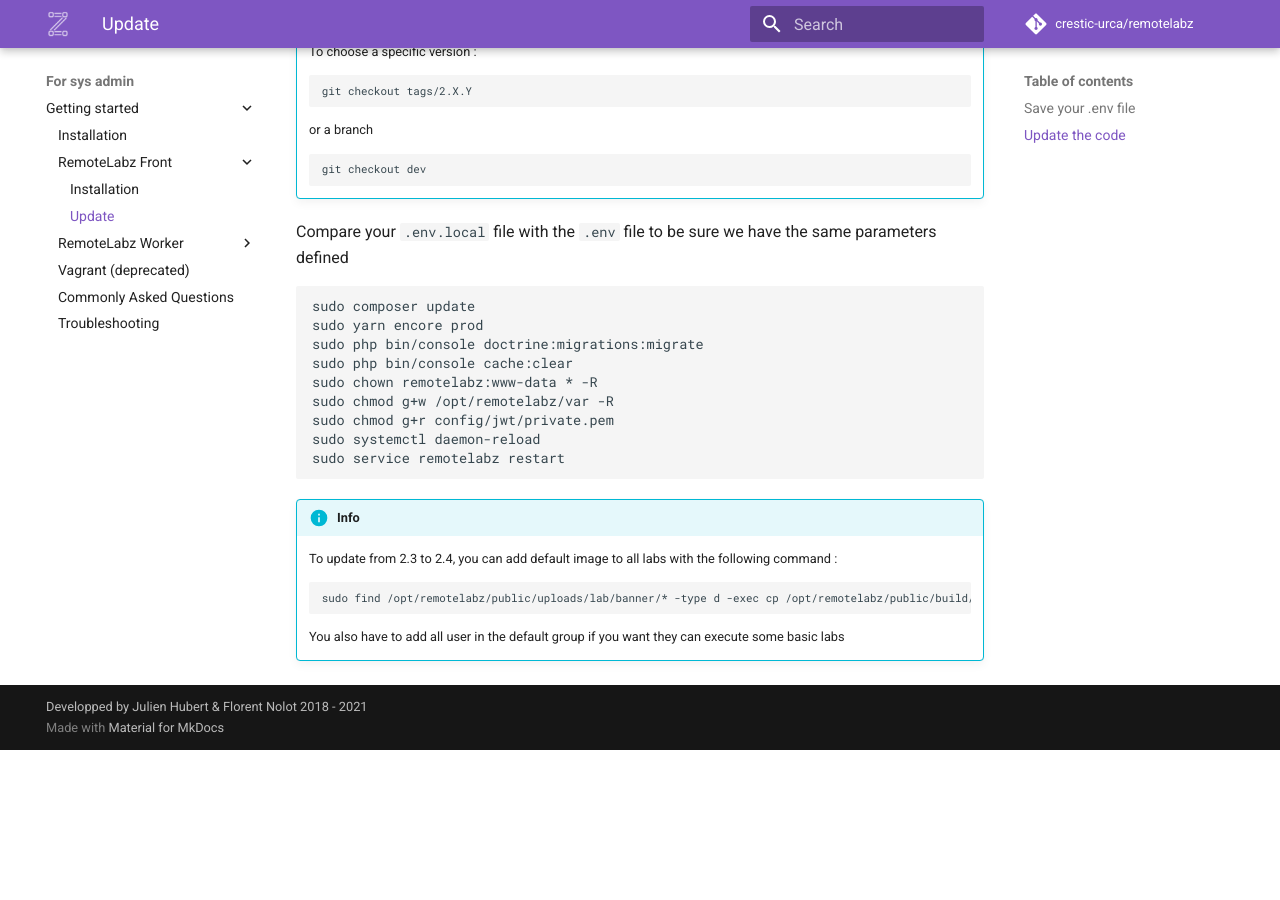
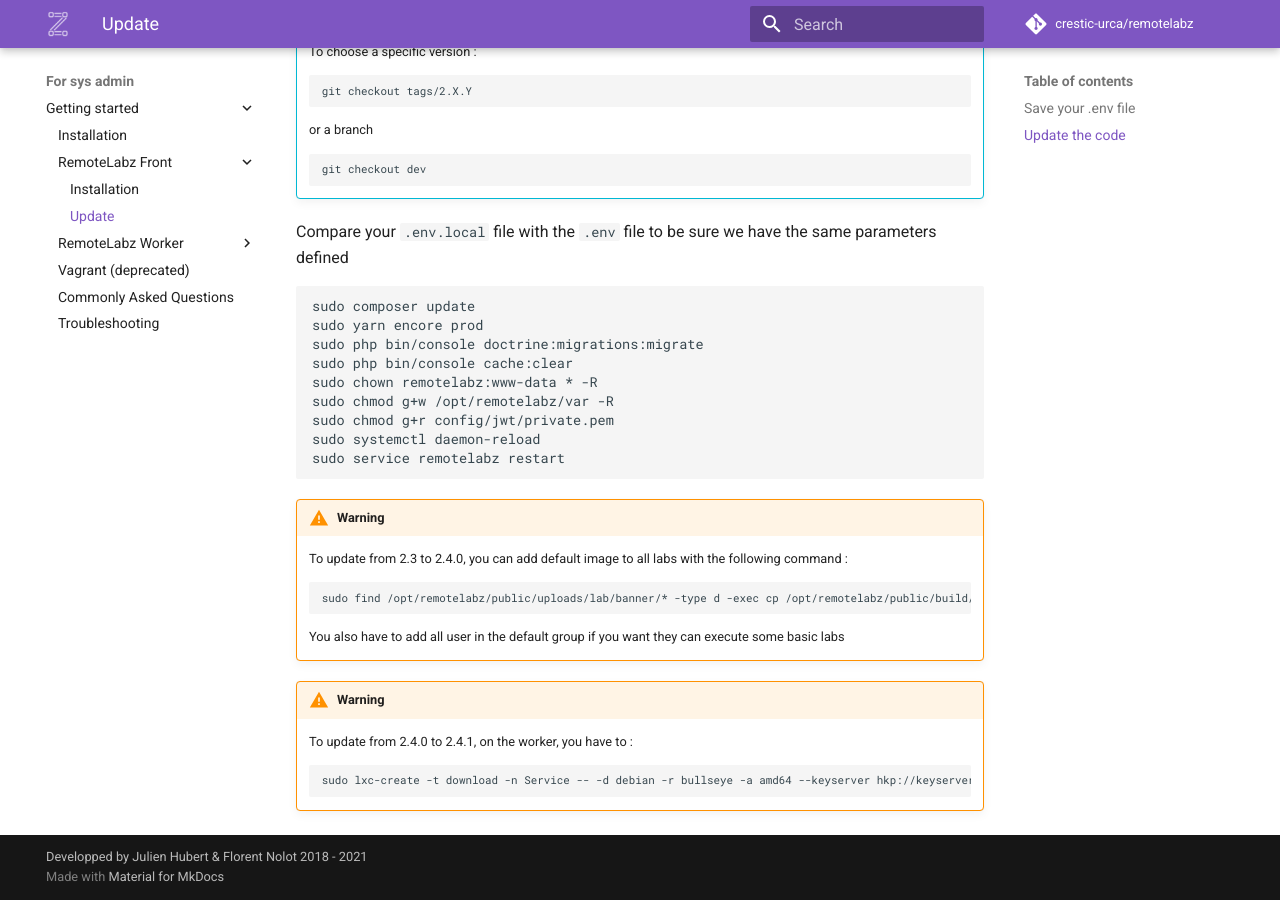
Before and after one commit to remotelabz/remotelabz-docs, an MkDocs documentation site: the page built from docs/administrators/getting-started/ubuntu-front-update.md, in a window 1280 px wide and 900 px high, scrolled down 565 px. Built offline with MkDocs 1.6.1 and Material for MkDocs 9.7.7, drawn with Linux system fonts in a browser that asks for light colours; comment, search, counter and statistics services are not loaded; before the commit the page ends 1315 px from its top, so only the background shows below that.

Commit message:
Migration to 2.4.1

````diff
--- a/docs/administrators/getting-started/ubuntu-front-update.md
+++ b/docs/administrators/getting-started/ubuntu-front-update.md
@@ -38,9 +38,15 @@ sudo systemctl daemon-reload
 sudo service remotelabz restart
 ```
 
-!!! info
-    To update from 2.3 to 2.4, you can add default image to all labs with the following command :
+!!! warning
+    To update from 2.3 to 2.4.0, you can add default image to all labs with the following command :
     ```bash
     sudo find /opt/remotelabz/public/uploads/lab/banner/* -type d -exec cp /opt/remotelabz/public/build/images/logo/nopic.jpg {}/nopic.jpg \;
     ```
     You also have to add all user in the default group if you want they can execute some basic labs
+
+!!! warning
+    To update from 2.4.0 to 2.4.1, on the worker, you have to :
+    ```bash
+    sudo lxc-create -t download -n Service -- -d debian -r bullseye -a amd64 --keyserver hkp://keyserver.ubuntu.com
+    ```
````
